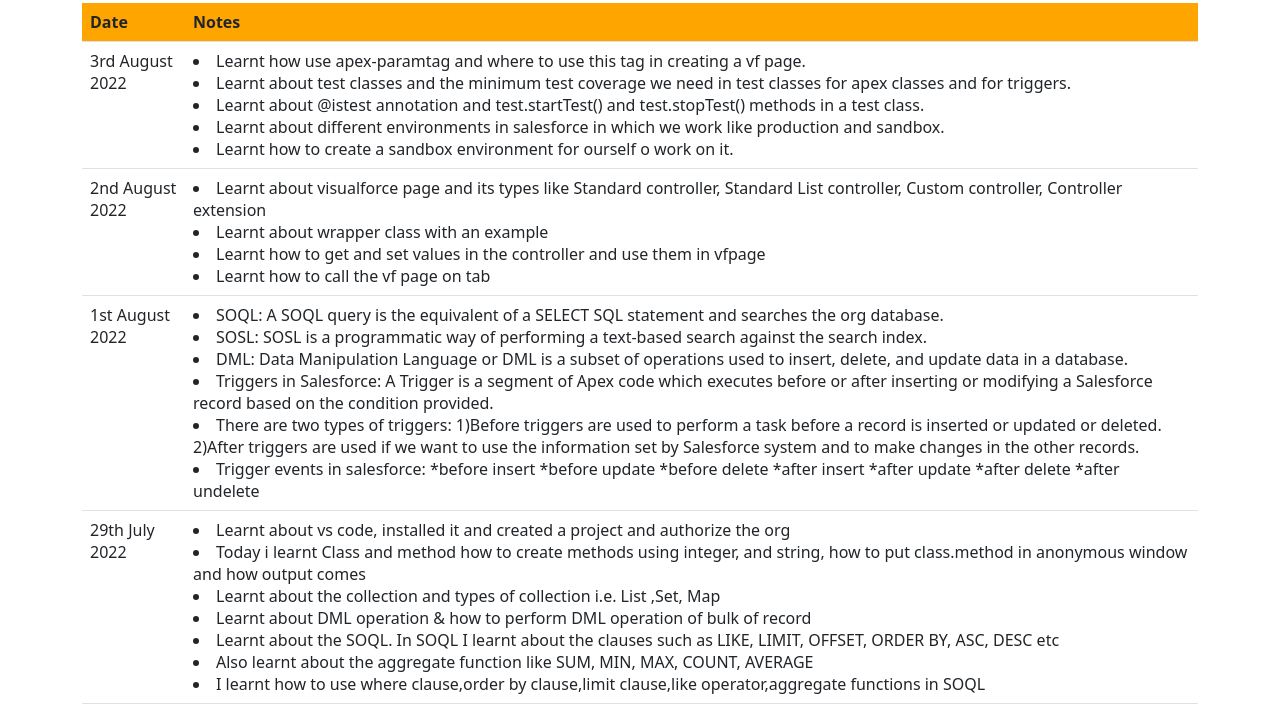
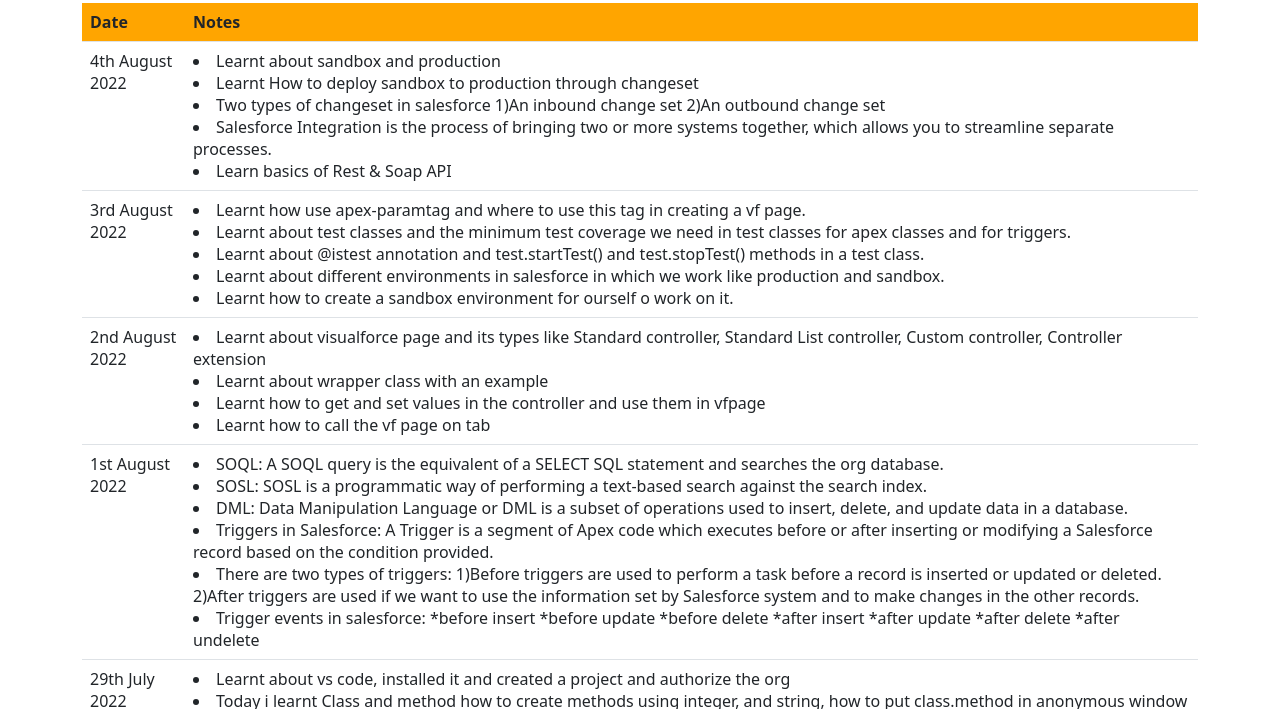
Before and after one commit to chetan-mrk/chetan-mrk.github.io, a plain HTML site: page Journal.html in a window 1280 px wide. Shown: the part 53-762 px from the top of the page. Drawn offline with nearby package versions, Linux system fonts and the light colour scheme.

Commit message:
Journal4
Journal4

```diff
--- a/Journal.html
+++ b/Journal.html
@@ -8,6 +8,17 @@
 			<tr style="background-color:Orange">
 				<th>Date</th>
 				<th>Notes</th>
+				</tr>
+				<tr>
+					<td>4th August 2022</td>
+					<td>
+						<li>Learnt about sandbox and production</li>
+						<li>Learnt How to deploy sandbox to production through changeset</li>
+						<li>Two types of changeset in salesforce 1)An inbound change set 2)An outbound change set</li>
+						<li>Salesforce Integration is the process of bringing two or more systems together, which allows you to streamline separate processes.</li>
+						<li>Learn basics of Rest & Soap API</li>
+
+					</td>
 				</tr>
 				<tr>
 					<td>3rd August 2022</td>
```
